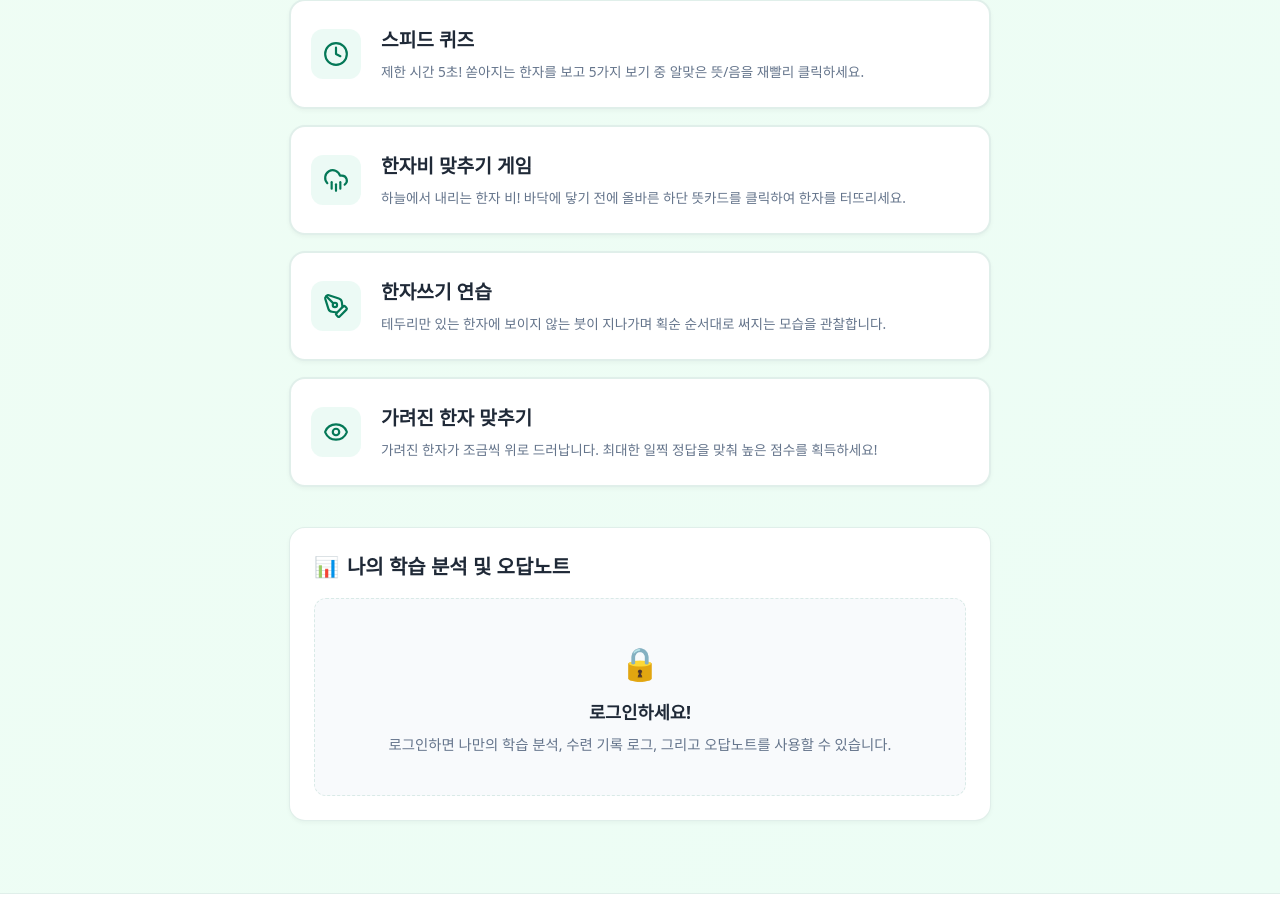
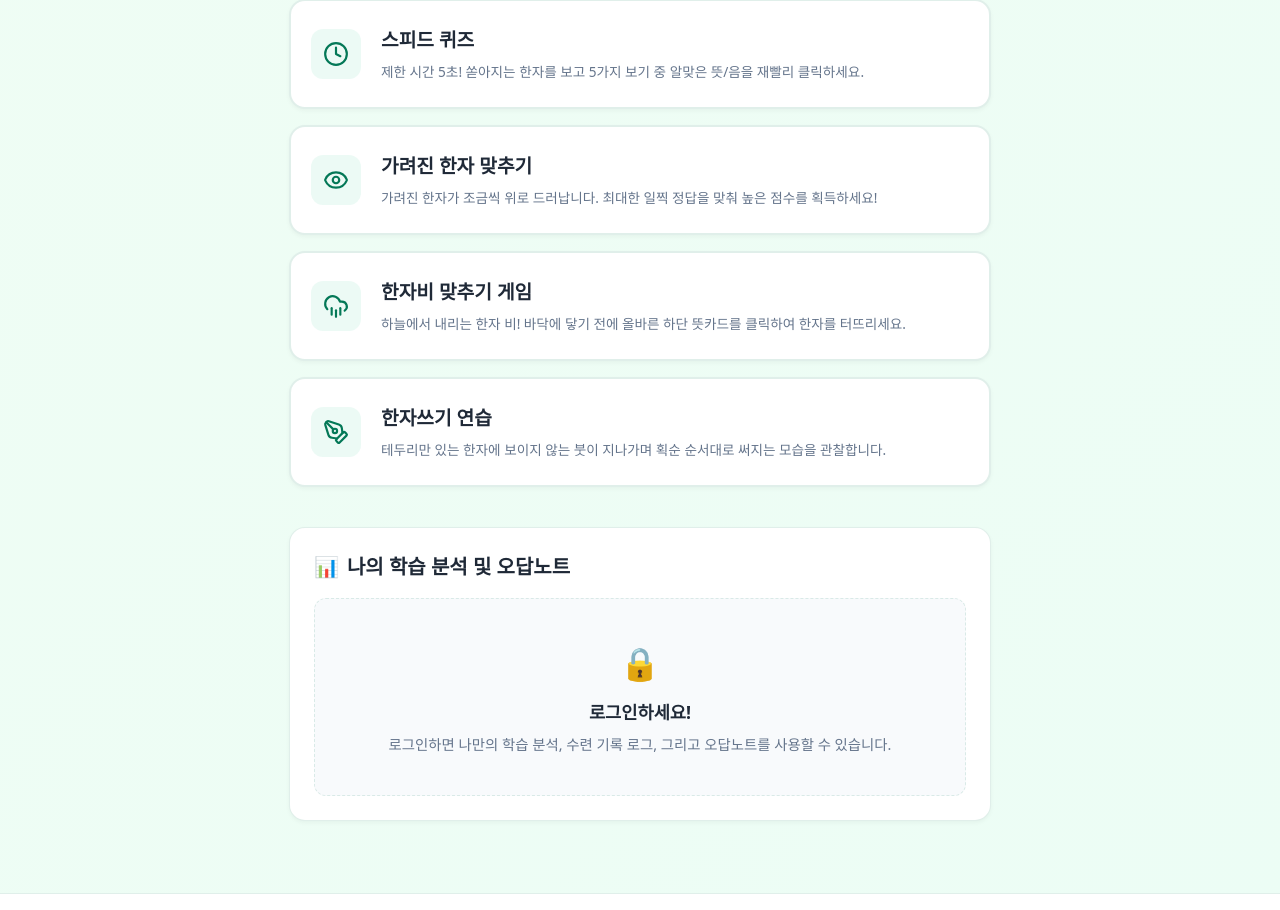
Before and after one commit to x110505x-del/hj, a React (Vite) app: page / in a window 1280 px wide. Shown: the part 1076-1986 px from the top of the page. Built offline with nearby package versions, Linux system fonts and the light colour scheme; a web font is replaced by a local one.

Commit message:
refactor: optimize HanjaRevealGame layout, manual hints, and dashboard ordering

```diff
--- a/src/components/HanjaRevealGame.jsx
+++ b/src/components/HanjaRevealGame.jsx
@@ -21,12 +21,8 @@ export default function HanjaRevealGame({ level, onBack, soundOn, onToggleSound,
   const [currentOptions, setCurrentOptions] = useState([]);
 
   const [revealLevel, setRevealLevel] = useState(1); // 1 to 4
-  const [timeLeft, setTimeLeft] = useState(4); // 4 seconds per reveal level
   const [feedback, setFeedback] = useState(null);
 
-  const timerRef = useRef(null);
-
-  const REVEAL_PHASE_SECONDS = 4;
   const TOTAL_QUESTIONS = 50;
 
   // Sound effects
@@ -83,7 +79,6 @@ export default function HanjaRevealGame({ level, onBack, soundOn, onToggleSound,
 
   const setupQuestion = (queue, index, fullDb) => {
     setRevealLevel(1);
-    setTimeLeft(REVEAL_PHASE_SECONDS);
     setFeedback(null);
 
     const target = queue[index];
@@ -94,40 +89,14 @@ export default function HanjaRevealGame({ level, onBack, soundOn, onToggleSound,
     setCurrentOptions(options);
   };
 
-  useEffect(() => {
-    if (gameState === 'playing' && !feedback) {
-      timerRef.current = setInterval(() => {
-        setTimeLeft(prev => {
-          if (prev <= 1) {
-            // Time is up for this phase
-            if (revealLevel < 4) {
-              setRevealLevel(lvl => lvl + 1);
-              return REVEAL_PHASE_SECONDS;
-            } else {
-              // Level 4 time expired -> Wrong answer
-              handleTimeOut();
-              return 0;
-            }
-          }
-          return prev - 1;
-        });
-      }, 1000);
+  const handleNextPhase = () => {
+    if (revealLevel < 4) {
+      setRevealLevel(lvl => lvl + 1);
     }
-
-    return () => {
-      if (timerRef.current) clearInterval(timerRef.current);
-    };
-  }, [gameState, revealLevel, feedback]);
-
-  const handleTimeOut = () => {
-    if (timerRef.current) clearInterval(timerRef.current);
-    playSound('wrong');
-    showFeedbackAndNext('wrong', 0);
   };
 
   const handleAnswer = (option) => {
     if (feedback || gameState !== 'playing') return;
-    if (timerRef.current) clearInterval(timerRef.current);
 
     const target = quizQueue[currentIndex];
     if (option.char === target.char) {
@@ -221,7 +190,7 @@ export default function HanjaRevealGame({ level, onBack, soundOn, onToggleSound,
         </h2>
         <p style={{ fontSize: '0.95rem', color: 'var(--color-text-muted)', lineHeight: '1.5' }}>
           한자가 처음에는 아랫부분만 살짝 보입니다.<br/>
-          시간이 지날수록 조금씩 가려진 부분이 위로 올라가며 정체를 드러냅니다.<br/>
+          <strong>다음 단계 보기</strong> 버튼을 누르면 가려진 부분이 조금씩 위로 올라갑니다.<br/>
           <strong>최대한 가려진 상태(1단계)에서 정답을 맞출수록 아주 높은 점수를 받습니다!</strong>
         </p>
 
@@ -271,8 +240,11 @@ export default function HanjaRevealGame({ level, onBack, soundOn, onToggleSound,
     }}>
       {/* Header Info */}
       <div style={{ display: 'flex', justifyContent: 'space-between', alignItems: 'center' }}>
-        <button onClick={onBack} className="theme-btn" style={{ display: 'flex', alignItems: 'center', gap: '6px', padding: '6px 12px', fontSize: '0.85rem' }}>
-          <ArrowLeft size={14}/> 종료
+        <button onClick={onBack} className="theme-btn" style={{
+          display: 'flex', alignItems: 'center', gap: '6px', padding: '8px 16px', fontSize: '1rem', fontWeight: 'bold',
+          backgroundColor: '#ef4444', color: 'white', border: 'none'
+        }}>
+          <ArrowLeft size={18}/> 나가기
         </button>
 
         <div style={{ display: 'flex', gap: '16px', alignItems: 'center' }}>
@@ -292,18 +264,28 @@ export default function HanjaRevealGame({ level, onBack, soundOn, onToggleSound,
         boxShadow: 'var(--shadow-md)', position: 'relative'
       }}>
 
-        {/* Reveal Phase & Timer Status */}
+        {/* Reveal Phase & Next Step Status */}
         <div style={{ display: 'flex', justifyContent: 'space-between', width: '100%', alignItems: 'center' }}>
           <div style={{
-            backgroundColor: '#f1f5f9', color: 'var(--color-primary)', padding: '4px 10px', borderRadius: '12px', fontSize: '0.8rem', fontWeight: 'bold'
+            backgroundColor: '#f1f5f9', color: 'var(--color-primary)', padding: '6px 14px', borderRadius: '12px', fontSize: '0.9rem', fontWeight: 'bold'
           }}>
             시야 {revealLevel}단계
           </div>
-          <div style={{
-            display: 'flex', alignItems: 'center', gap: '4px', color: timeLeft <= 1 ? '#ef4444' : 'var(--color-text-muted)', fontSize: '0.9rem', fontWeight: 'bold'
-          }}>
-            <Clock size={16}/> {timeLeft}초
-          </div>
+
+          <button
+            onClick={handleNextPhase}
+            disabled={revealLevel >= 4 || feedback}
+            style={{
+              padding: '6px 14px', borderRadius: '12px', fontSize: '0.9rem', fontWeight: 'bold',
+              backgroundColor: revealLevel >= 4 || feedback ? '#f1f5f9' : 'var(--color-accent)',
+              color: revealLevel >= 4 || feedback ? '#94a3b8' : '#ffffff',
+              border: 'none', cursor: revealLevel >= 4 || feedback ? 'not-allowed' : 'pointer',
+              transition: 'background-color 0.2s',
+              display: 'flex', alignItems: 'center', gap: '6px'
+            }}
+          >
+            👀 다음 단계 보기
+          </button>
         </div>
 
         {/* Hanja Display Container */}
@@ -346,16 +328,16 @@ export default function HanjaRevealGame({ level, onBack, soundOn, onToggleSound,
               ) : (
                 <>
                   <div style={{ fontSize: '4rem', color: '#ef4444', animation: 'shake 0.4s' }}>❌</div>
-                  <div style={{ fontSize: '1rem', fontWeight: 'bold', color: '#ef4444', marginTop: '8px' }}>오답 / 시간초과</div>
+                  <div style={{ fontSize: '1rem', fontWeight: 'bold', color: '#ef4444', marginTop: '8px' }}>오답</div>
                 </>
               )}
             </div>
           )}
         </div>
 
-        {/* Options Grid */}
+        {/* Options Grid - Compact Size to prevent scrolling */}
         <div style={{
-          display: 'grid', gridTemplateColumns: '1fr', gap: '8px', width: '100%'
+          display: 'grid', gridTemplateColumns: '1fr 1fr', gap: '8px', width: '100%'
         }}>
           {currentOptions.map((opt, idx) => (
             <button
@@ -363,8 +345,9 @@ export default function HanjaRevealGame({ level, onBack, soundOn, onToggleSound,
               disabled={!!feedback}
               onClick={() => handleAnswer(opt)}
               style={{
-                padding: '16px', borderRadius: '12px', border: '1.5px solid var(--color-border)', backgroundColor: '#ffffff',
-                fontSize: '1.05rem', fontWeight: 'bold', color: '#1f2937', cursor: feedback ? 'default' : 'pointer',
+                gridColumn: idx === 4 ? '1 / -1' : 'auto', // make 5th option span full width
+                padding: '10px 12px', borderRadius: '10px', border: '1.5px solid var(--color-border)', backgroundColor: '#ffffff',
+                fontSize: '0.95rem', fontWeight: 'bold', color: '#1f2937', cursor: feedback ? 'default' : 'pointer',
                 transition: 'all 0.15s', boxShadow: '0 2px 4px rgba(0,0,0,0.02)', textAlign: 'center'
               }}
               onMouseEnter={(e) => { if(!feedback) { e.currentTarget.style.borderColor = 'var(--color-primary)'; e.currentTarget.style.backgroundColor = 'rgba(16, 185, 129, 0.03)'; } }}
--- a/src/components/LevelSelector.jsx
+++ b/src/components/LevelSelector.jsx
@@ -497,6 +497,57 @@ export default function LevelSelector({ selectedLevel, onSelectLevel, onStartMod
             </span>
           </div>
         </div>
+        {/* Mode 3: Reveal Game */}
+        <div
+          onClick={() => handleModeStart('reveal_game')}
+          className="study-mode-card"
+          style={{
+            display: 'flex',
+            alignItems: 'center',
+            gap: '20px',
+            backgroundColor: '#ffffff',
+            border: '2px solid var(--color-border)',
+            borderRadius: '16px',
+            padding: '16px 20px',
+            cursor: 'pointer',
+            textAlign: 'left',
+            transition: 'all 0.2s',
+            boxShadow: 'var(--shadow-sm)',
+            height: '110px',
+            boxSizing: 'border-box'
+          }}
+          onMouseEnter={(e) => {
+            e.currentTarget.style.borderColor = 'var(--color-primary)';
+            e.currentTarget.style.transform = 'translateY(-2px)';
+          }}
+          onMouseLeave={(e) => {
+            e.currentTarget.style.borderColor = 'var(--color-border)';
+            e.currentTarget.style.transform = 'translateY(0)';
+          }}
+        >
+          <div style={{
+            width: '50px',
+            height: '50px',
+            borderRadius: '12px',
+            backgroundColor: 'rgba(16, 185, 129, 0.08)',
+            color: 'var(--color-primary)',
+            display: 'flex',
+            alignItems: 'center',
+            justifyContent: 'center',
+            flexShrink: 0
+          }}>
+            <Eye size={26} />
+          </div>
+          <div>
+            <h3 style={{ margin: '0 0 4px 0', fontSize: '1.2rem', color: '#1f2937', fontWeight: 'bold' }}>
+              가려진 한자 맞추기
+            </h3>
+            <span style={{ fontSize: '0.85rem', color: 'var(--color-text-muted)' }}>
+              가려진 한자가 조금씩 위로 드러납니다. 최대한 일찍 정답을 맞춰 높은 점수를 획득하세요!
+            </span>
+          </div>
+        </div>
+
 
         {/* Mode 3: Rain Game */}
         <div
@@ -596,57 +647,6 @@ export default function LevelSelector({ selectedLevel, onSelectLevel, onStartMod
             </h3>
             <span style={{ fontSize: '0.85rem', color: 'var(--color-text-muted)' }}>
               테두리만 있는 한자에 보이지 않는 붓이 지나가며 획순 순서대로 써지는 모습을 관찰합니다.
-            </span>
-          </div>
-        </div>
-
-        {/* Mode 5: Reveal Game */}
-        <div
-          onClick={() => handleModeStart('reveal_game')}
-          className="study-mode-card"
-          style={{
-            display: 'flex',
-            alignItems: 'center',
-            gap: '20px',
-            backgroundColor: '#ffffff',
-            border: '2px solid var(--color-border)',
-            borderRadius: '16px',
-            padding: '16px 20px',
-            cursor: 'pointer',
-            textAlign: 'left',
-            transition: 'all 0.2s',
-            boxShadow: 'var(--shadow-sm)',
-            height: '110px',
-            boxSizing: 'border-box'
-          }}
-          onMouseEnter={(e) => {
-            e.currentTarget.style.borderColor = 'var(--color-primary)';
-            e.currentTarget.style.transform = 'translateY(-2px)';
-          }}
-          onMouseLeave={(e) => {
-            e.currentTarget.style.borderColor = 'var(--color-border)';
-            e.currentTarget.style.transform = 'translateY(0)';
-          }}
-        >
-          <div style={{
-            width: '50px',
-            height: '50px',
-            borderRadius: '12px',
-            backgroundColor: 'rgba(16, 185, 129, 0.08)',
-            color: 'var(--color-primary)',
-            display: 'flex',
-            alignItems: 'center',
-            justifyContent: 'center',
-            flexShrink: 0
-          }}>
-            <Eye size={26} />
-          </div>
-          <div>
-            <h3 style={{ margin: '0 0 4px 0', fontSize: '1.2rem', color: '#1f2937', fontWeight: 'bold' }}>
-              가려진 한자 맞추기
-            </h3>
-            <span style={{ fontSize: '0.85rem', color: 'var(--color-text-muted)' }}>
-              가려진 한자가 조금씩 위로 드러납니다. 최대한 일찍 정답을 맞춰 높은 점수를 획득하세요!
             </span>
           </div>
         </div>
```
